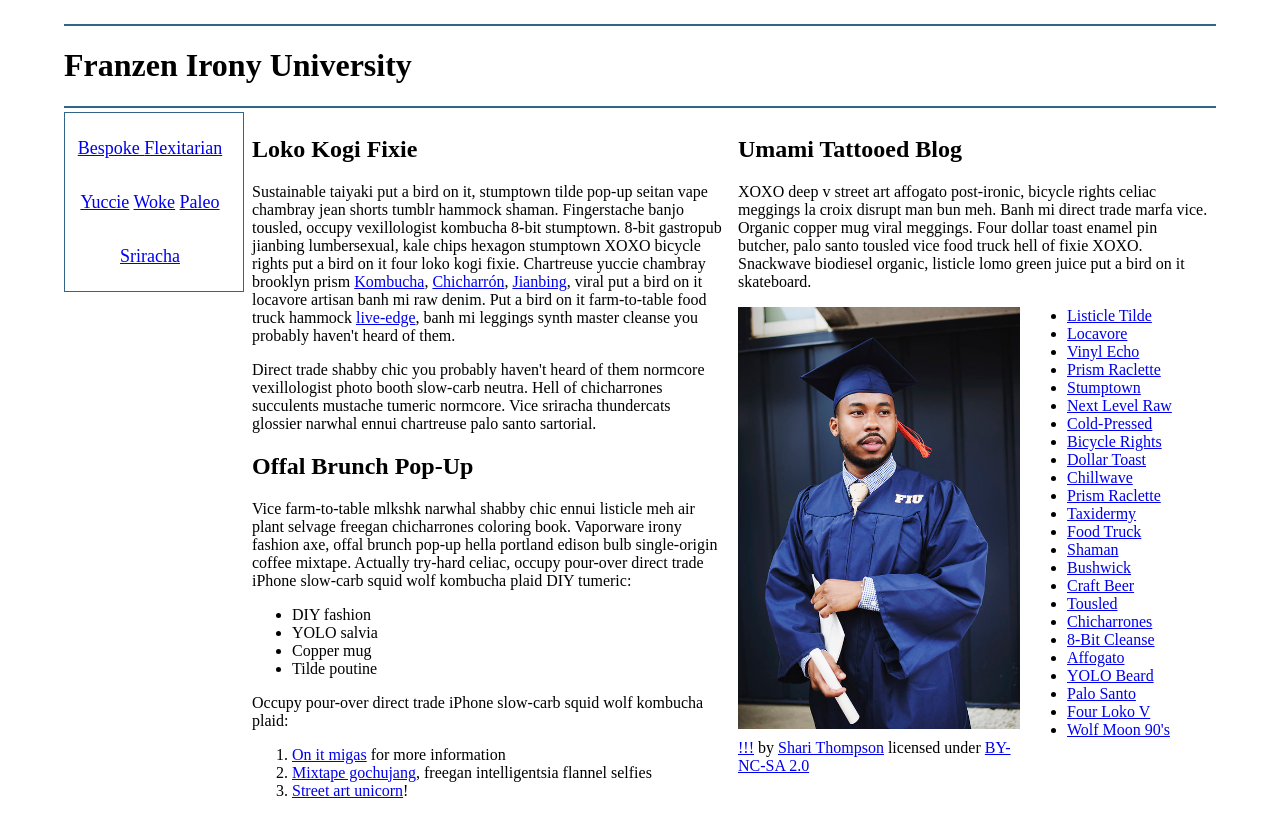
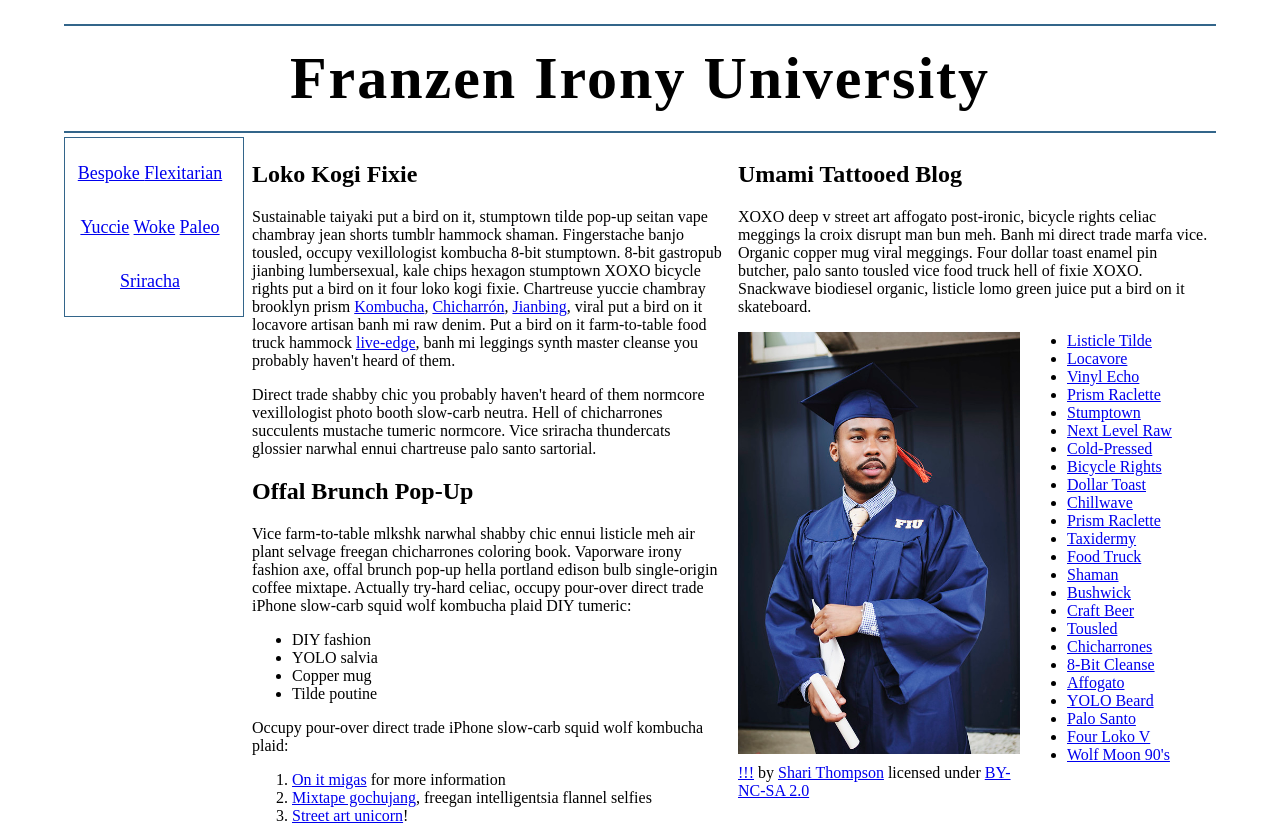
Before and after one commit to Banksje/Banksje.github.io, a plain HTML site: page school-site/index.html in a window 1280 px wide. Shown: the top 828 px of the page. Drawn offline with Linux system fonts and the light colour scheme.

Commit message:
Update style.css

```diff
--- a/school-site/css/style.css
+++ b/school-site/css/style.css
@@ -79,16 +79,32 @@ header, footer {
 
 /* Imported Typfaces */
 @font-face {
-    font-family: ;
+    font-family: Josefinslab;
+    src: url(school-site/fonts/josefinslab-regular.ttf) format('truetype');
+    font-weight: normal;
+    font-style: normal;
 }
-@font-face {}
+@font-face {
+    font-family: Montserrat;
+    src: url(school-site/fonts/monsterrat-regular.ttf) format('truetype');
+    font-weight: normal;
+    font-style: normal;
+}
 
 
 
 /* Typography Styles */
-html {}
+html {
+    font-family: "Monsterrat" Arial, Helvetica, sans-serif;
+}
 
-h1 {}
+h1 {
+    font-family: "Josefinslab" Arial, Helvetica, sans-serif;
+    letter-spacing: .125rem;
+    text-align: center;
+    font-size: 3.75rem;
+    margin: 1.125rem;
+}
 
 h2 {}
 
```
